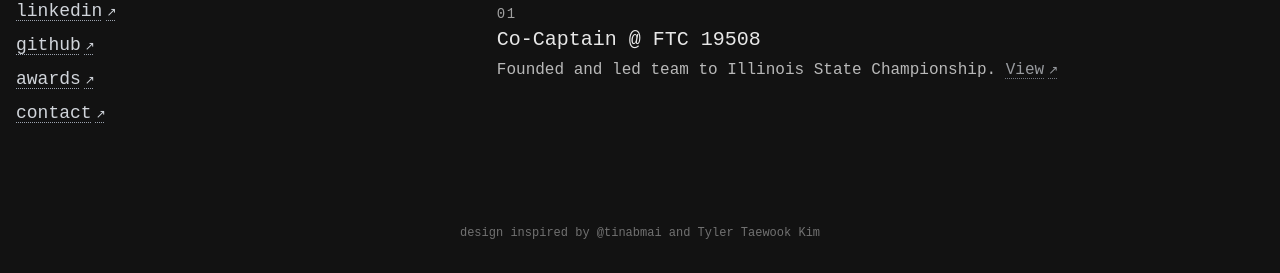
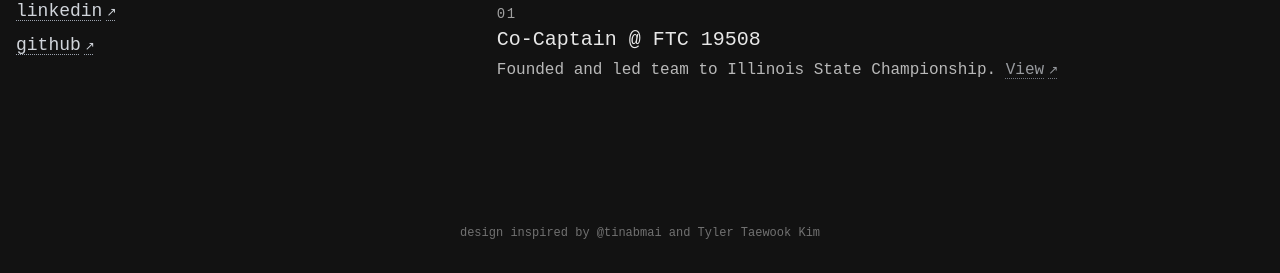
Before and after one commit to ianwa09/ianwa09.github.io, a plain HTML site: page index.html in a window 1280 px wide. Shown: the part 607-880 px from the top of the page. Drawn offline with nearby package versions, Linux system fonts and the light colour scheme; a web font is replaced by a local one.

Commit message:
Update index.html

```diff
--- a/index.html
+++ b/index.html
@@ -70,8 +70,7 @@
                 class="block text-lg hyperlink"
                 >github</a
               >
-              <a href="awards.html" class="block text-lg hyperlink">awards</a>
-              <a href="contact.html" class="block text-lg hyperlink">contact</a>
+
             </div>
           </div>
         </div>
```
